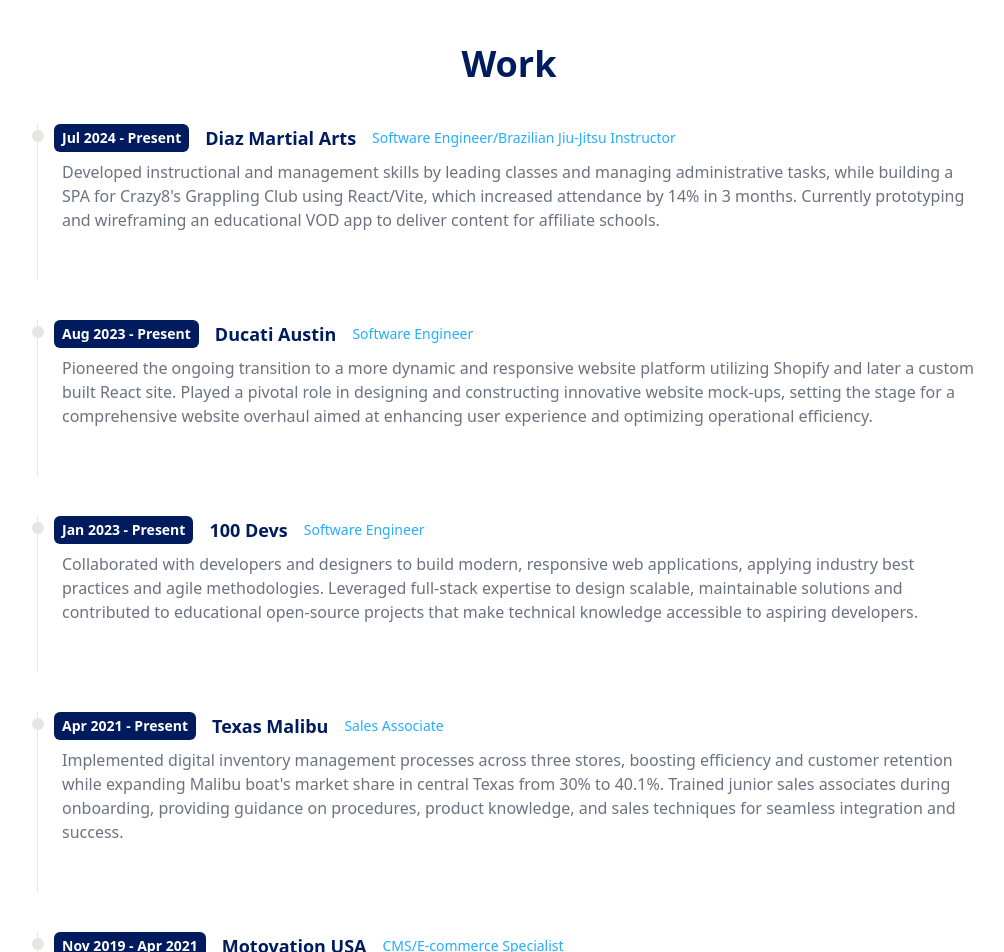
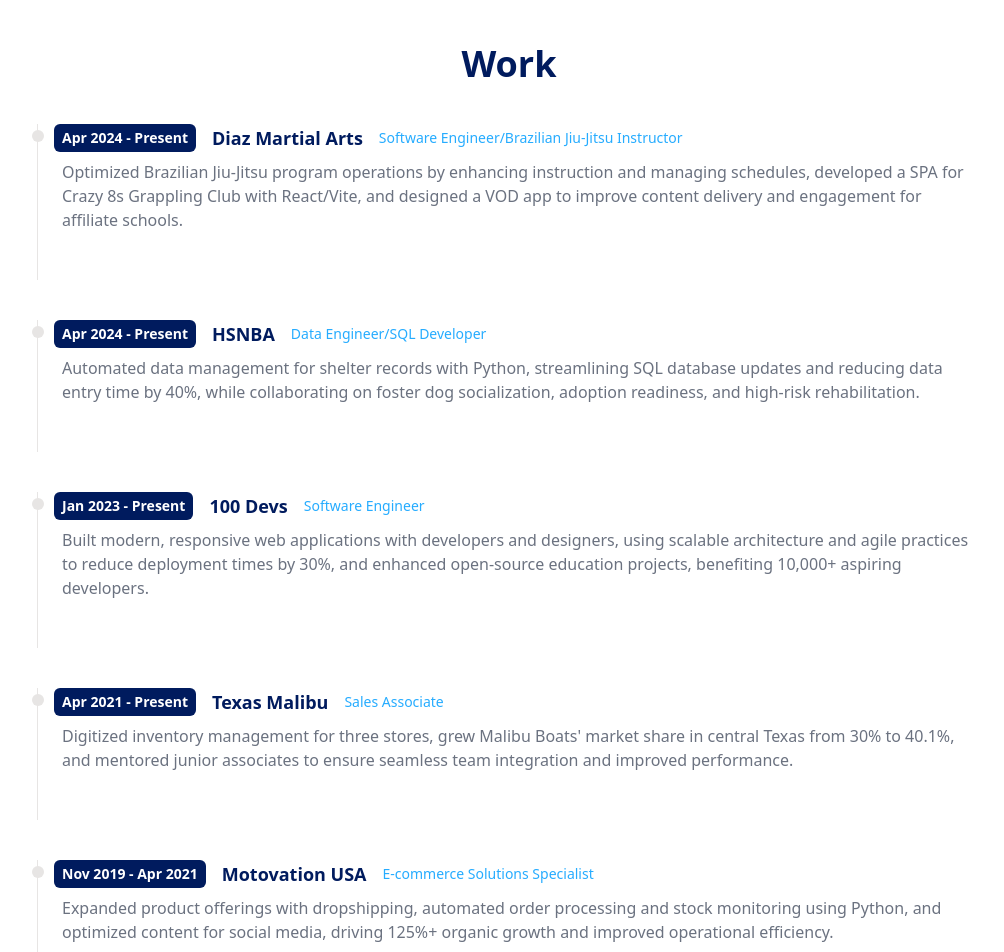
Before and after one commit to codyjohnsontx/vite_portfolio, a React (Vite) app: page / in a window 1280 px wide. Shown: the part 820-1772 px from the top of the page, without its empty margins (163-1167 px from the left). Built offline with nearby package versions, Linux system fonts and the light colour scheme.

Commit message:
update portfolio, general housekeeping

```diff
--- a/src/components/Projects.jsx
+++ b/src/components/Projects.jsx
@@ -1,10 +1,11 @@
 import React from "react";
 import ProjectItem from './ProjectItem'
 // import AMD_graph from '../assets/AMD_graph.png'
-import Currency_converter from '../assets/Currency_converter.png'
 import QR_generator from '../assets/QR_generator.png'
 import pipBoy from '../assets/pipBoy.png'
 import crazy8 from '../assets/crazy8logo.jpeg'
+import pythonPortfolio from '../assets/pythonportfolio.jpg'
+
 
 const Projects = () => {
     return (
@@ -14,7 +15,7 @@
                 {/*Caption space below Projects heading goes here */}
             </p>
             <section className="grid sm:grid-cols-2 gap-12">
-                <ProjectItem img={Currency_converter} title='Currency Converter' url="https://currencyconverter-johnson.netlify.app/" />
+                <ProjectItem img={pythonPortfolio} title='Humane Society Data Engineering and SQL development' url="https://github.com/codyjohnsontx/jpeg_unnamed" />
                 <ProjectItem img={pipBoy} title='Pip Boy Terminal' url="https://stupendous-babka-93ba5a.netlify.app/" />
                 <ProjectItem img={QR_generator} title='QR Generator' url="https://qrcodegenerator-jonhnson.netlify.app/" />
                 <ProjectItem img={crazy8} title='Crazy8s Grappling Club' url="https://github.com/codyjohnsontx/crazy8site" />
--- a/src/components/Work.jsx
+++ b/src/components/Work.jsx
@@ -3,35 +3,35 @@
 // WorkItem above might need to change to just Work
 const data = [
     {
-        year: "Jul 2024 - Present",
+        year: "Apr 2024 - Present",
         company: "Diaz Martial Arts",
         title: 'Software Engineer/Brazilian Jiu-Jitsu Instructor',
-        details: "Developed instructional and management skills by leading classes and managing administrative tasks, while building a SPA for Crazy8's Grappling Club using React/Vite, which increased attendance by 14% in 3 months. Currently prototyping and wireframing an educational VOD app to deliver content for affiliate schools."
+        details: "Optimized Brazilian Jiu-Jitsu program operations by enhancing instruction and managing schedules, developed a SPA for Crazy 8s Grappling Club with React/Vite, and designed a VOD app to improve content delivery and engagement for affiliate schools."
     },
     {
-        year: "Aug 2023 - Present",
-        company: "Ducati Austin",
-        title: 'Software Engineer',
-        details: 'Pioneered the ongoing transition to a more dynamic and responsive website platform utilizing Shopify and later a custom built React site. Played a pivotal role in designing and constructing innovative website mock-ups, setting the stage for a comprehensive website overhaul aimed at enhancing user experience and optimizing operational efficiency.',
+        year: "Apr 2024 - Present",
+        company: "HSNBA",
+        title: 'Data Engineer/SQL Developer',
+        details: 'Automated data management for shelter records with Python, streamlining SQL database updates and reducing data entry time by 40%, while collaborating on foster dog socialization, adoption readiness, and high-risk rehabilitation.',
     },
     {
         year: "Jan 2023 - Present",
         company: '100 Devs',
         title: 'Software Engineer',
-        details: 'Collaborated with developers and designers to build modern, responsive web applications, applying industry best practices and agile methodologies. Leveraged full-stack expertise to design scalable, maintainable solutions and contributed to educational open-source projects that make technical knowledge accessible to aspiring developers.'
+        details: 'Built modern, responsive web applications with developers and designers, using scalable architecture and agile practices to reduce deployment times by 30%, and enhanced open-source education projects, benefiting 10,000+ aspiring developers.'
     },
     {
         year: "Apr 2021 - Present",
         company: "Texas Malibu",
         title: 'Sales Associate',
-        details: "Implemented digital inventory management processes across three stores, boosting efficiency and customer retention while expanding Malibu boat's market share in central Texas from 30% to 40.1%. Trained junior sales associates during onboarding, providing guidance on procedures, product knowledge, and sales techniques for seamless integration and success.",
+        details: "Digitized inventory management for three stores, grew Malibu Boats' market share in central Texas from 30% to 40.1%, and mentored junior associates to ensure seamless team integration and improved performance.",
     },
 
     {
         year: "Nov 2019 - Apr 2021",
         company: "Motovation USA",
-        title: 'CMS/E-commerce Specialist',
-        details: "Led digital marketing initiatives, including social media campaigns and order fulfillment, to enhance customer experience and drive sales growth. Implemented dropshipping strategies for efficient inventory management, expanded product offerings, and optimized social media content to boost engagement and sales. Additionally, strategically maintained the company's website and inventory for seamless operations, while capturing high-quality product photography to increase website traffic and improve conversion rates.",
+        title: 'E-commerce Solutions Specialist',
+        details: "Expanded product offerings with dropshipping, automated order processing and stock monitoring using Python, and optimized content for social media, driving 125%+ organic growth and improved operational efficiency.",
     },
 ]
 
```
Also changed, not shown: src/assets/pythonportfolio.jpg (added).
